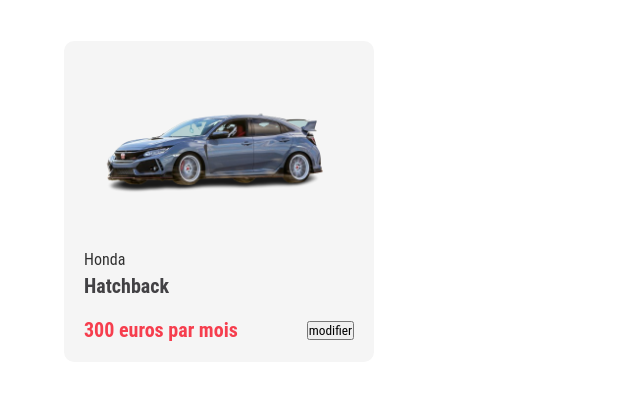
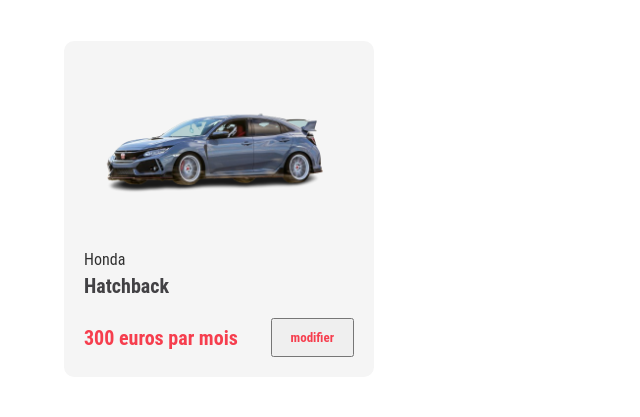
Before and after one commit to CorentintheShadow/flashMCqueen_loc, a PHP site: page / in a window 1280 px wide. Shown: the part 932-1349 px from the top of the page, without its empty margins (0-640 px from the left). Before the commit the page ends 1273 px from the top, so only its background shows below. Run offline with PHP 8.4, Linux system fonts and the light colour scheme.

Commit message:
personnaliser la classe modification

```diff
--- a/design.css
+++ b/design.css
@@ -140,3 +140,11 @@ body{
     font-size: 20px;
     font-weight: bold;
 }
+
+.produits .fiche_produit .modification {
+    font-size: 13px;
+    font-weight: 900;
+    color: #f63e4e;
+    padding: 10px 18px;
+    border-radius: 1px solid #f63e4e;
+}
--- a/index.html
+++ b/index.html
@@ -33,7 +33,7 @@
                 <div class="modele">Hatchback</div>
                 <div class="contenu_2">
                     <div class="prix">300 euros par mois</div>
-                    <button>modifier</button>
+                    <button class="modification">modifier</button>
                 </div>
                 </div>
             </div>
```
